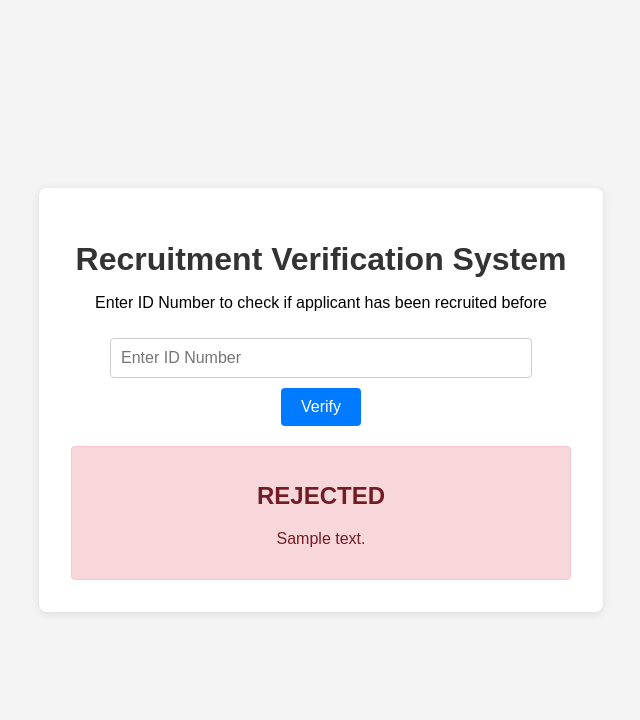
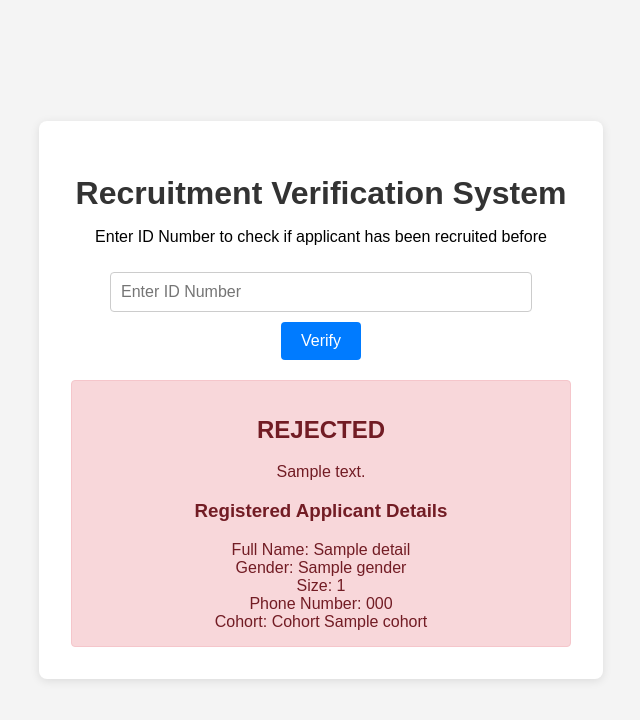
Before and after one commit to Brenda-bree/Muranga-Youth-Service-Recruitment-, a Flask app: template templates/index.html in a window 1280 px wide. Shown: the top 720 px of the page, without its empty margins (319-959 px from the left). Run offline with Flask 3, Linux system fonts and the light colour scheme; the template is opened without the code that fills it: most values are stand-ins (such as "Sample title", 1, 10 or a date in 2020).

Commit message:
feat(ui): add detailed applicant card for rejected status

```diff
--- a/templates/index.html
+++ b/templates/index.html
@@ -16,10 +16,38 @@
             <button type="submit">Verify</button>
         </form>
 
-        {% if result %}
+                {% if result %}
             <div class="result {{ result.status }}">
                 <h2>{{ result.status }}</h2>
                 <p>{{ result.message }}</p>
+
+                {% if result.status == 'REJECTED' and result.details %}
+                    <div class="details-card">
+                        <h3>Registered Applicant Details</h3>
+                        <div class="details-grid">
+                            <div class="detail-item">
+                                <span class="detail-label">Full Name:</span>
+                                <span class="detail-value">{{ result.details.name }}</span>
+                            </div>
+                            <div class="detail-item">
+                                <span class="detail-label">Gender:</span>
+                                <span class="detail-value">{{ result.details.gender }}</span>
+                            </div>
+                            <div class="detail-item">
+                                <span class="detail-label">Size:</span>
+                                <span class="detail-value">{{ result.details.size }}</span>
+                            </div>
+                            <div class="detail-item">
+                                <span class="detail-label">Phone Number:</span>
+                                <span class="detail-value">{{ result.details.phone }}</span>
+                            </div>
+                            <div class="detail-item">
+                                <span class="detail-label">Cohort:</span>
+                                <span class="detail-value">Cohort {{ result.details.cohort }}</span>
+                            </div>
+                        </div>
+                    </div>
+                {% endif %}
             </div>
         {% endif %}
     </div>
```
